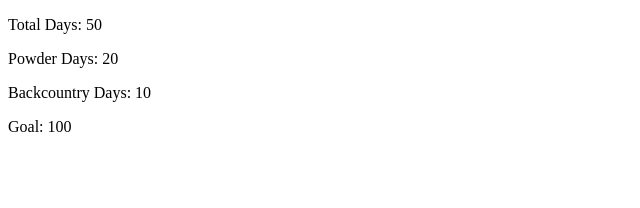
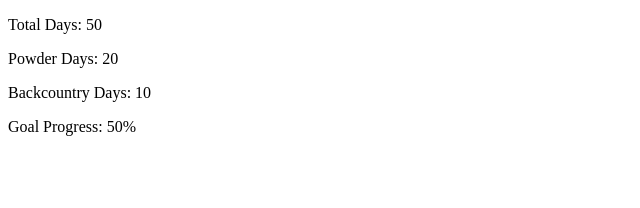
Before and after one commit to curroCasado/React-is-fun, a React (Create React App) app: page / in a window 1280 px wide. Shown: the top 208 px of the page, without its empty margins (0-640 px from the left). Built offline with nearby package versions, Linux system fonts and the light colour scheme.

Commit message:
add custom methods and use fuction component

```diff
--- a/src/index.js
+++ b/src/index.js
@@ -8,10 +8,14 @@ let snowBoardData = {
   goal: 100
 };
 
-class SnowBoardCounter extends Component {
-  state = {};
-  render() {
-    const { total, powder, backcountry, goal } = this.props;
+const getPercent = decimal => {
+  return decimal * 100 + "%";
+};
+const calcGoalProgress = (total, goal) => {
+  return getPercent(total / goal);
+};
+
+const SnowBoardCounter = ({ total, powder, backcountry, goal }) => {
   return (
     <section>
       <div>
@@ -24,12 +28,11 @@ class SnowBoardCounter extends Component {
         <p>Backcountry Days: {backcountry}</p>
       </div>
       <div>
-          <p>Goal: {goal}</p>
+        <p>Goal Progress: {calcGoalProgress(total, goal)}</p>
       </div>
     </section>
   );
-  }
-}
+};
 
 render(
   <SnowBoardCounter
```
Lines whose indentation alone changed are shown as unchanged.
